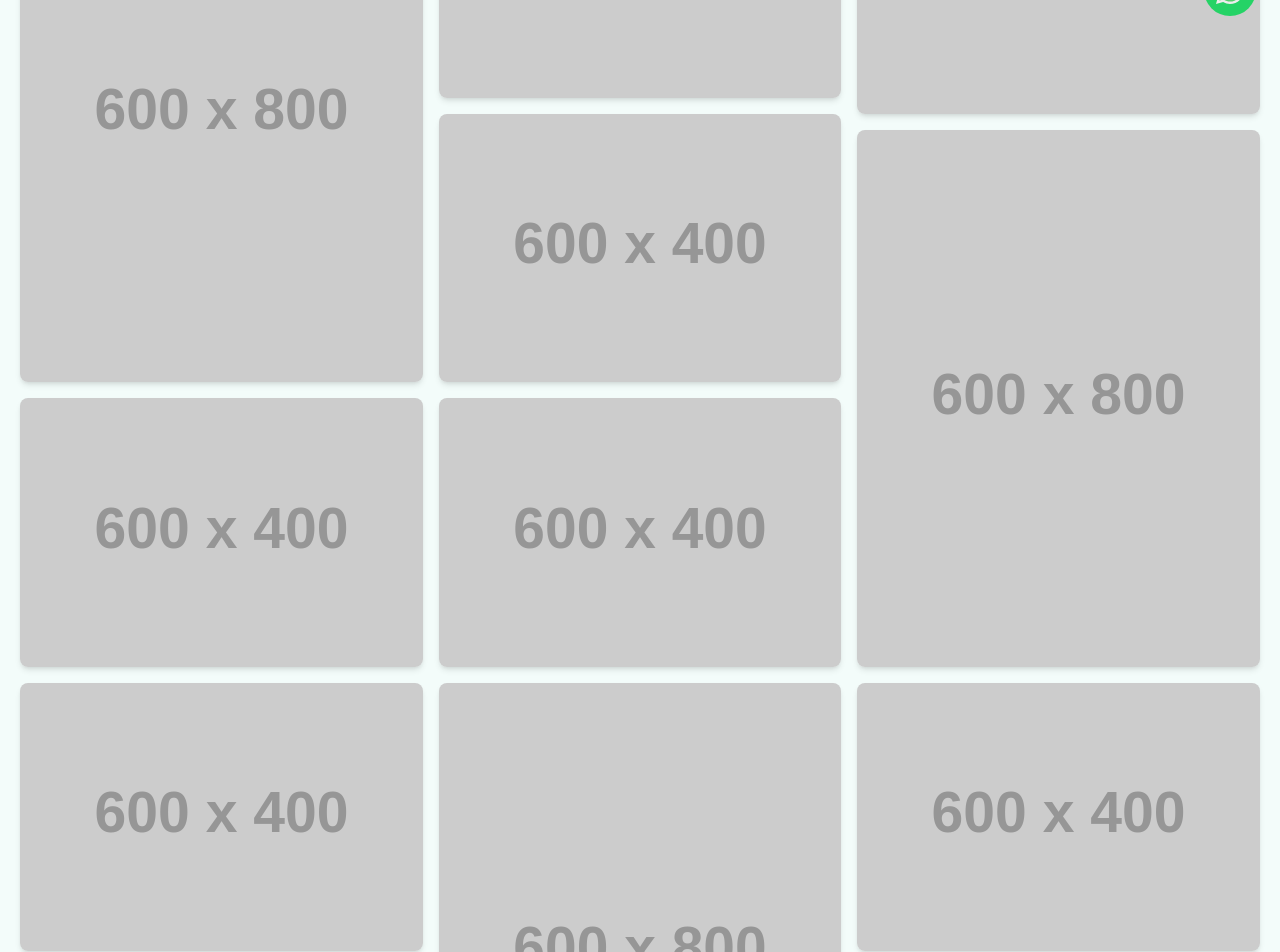
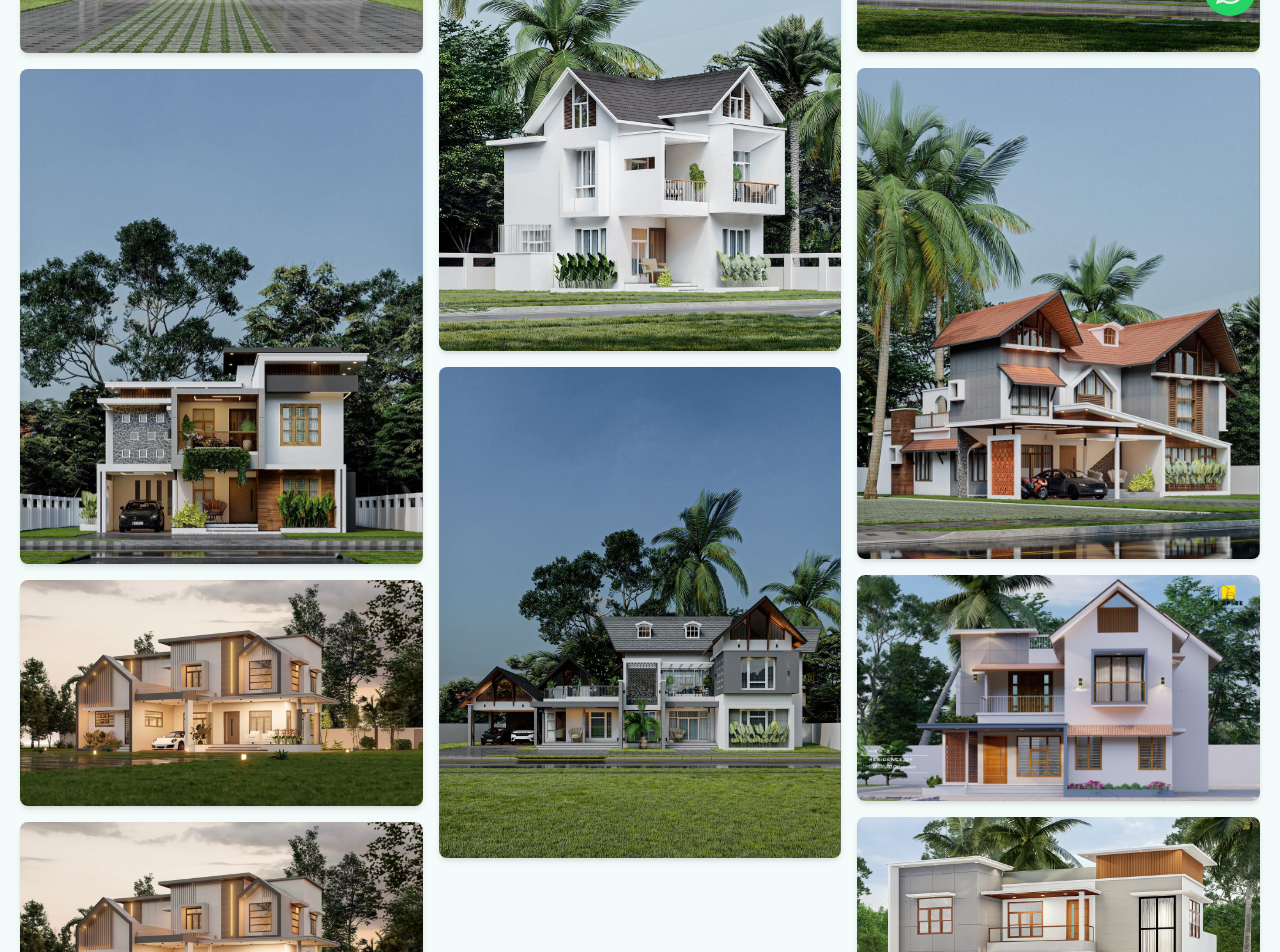
Before and after one commit to lijohny/beonce, a Next.js app: page /gallery in a window 1280 px wide. Shown: the part 760-1712 px from the top of the page. Built offline with nearby package versions, Linux system fonts and the light colour scheme.

Commit message:
feat: update contact page address and replace placeholder images with actual assets in gallery page

```diff
--- a/src/app/contact/page.tsx
+++ b/src/app/contact/page.tsx
@@ -28,7 +28,7 @@ export default function ContactPage({ params }: { params: { slug: string } }) {
                 </div>
                 <div>
                   <h3 className="font-semibold">Our Office</h3>
-                  <p className="text-muted-foreground">Beonce, Kattakada KSRTC Shopping Complex Building, First Floor, 695572</p>
+                  <p className="text-muted-foreground">BeOnce, Kattakada KSRTC Shopping Complex Building, First Floor, 695572</p>
                 </div>
               </div>
               <div className="flex items-start gap-4">
--- a/src/app/gallery/page.tsx
+++ b/src/app/gallery/page.tsx
@@ -8,20 +8,19 @@ export default function GalleryPage({ params }: { params: { slug: string } }) {
   const { ref: galleryRef, inView: galleryInView } = useScrollAnimation<HTMLDivElement>();
 
 const images = [
-  { src: 'https://placehold.co/600x400.png', alt: 'Modern Boxy Home 1', hint: 'modern architecture' },
-  { src: 'https://placehold.co/600x800.png', alt: 'Minimalist Interior 1', hint: 'minimalist interior' },
-  { src: 'https://placehold.co/600x400.png', alt: 'Contemporary Living Room', hint: 'contemporary design' },
-  { src: 'https://placehold.co/600x400.png', alt: 'Modern Kitchen Design', hint: 'modern kitchen' },
-  { src: 'https://placehold.co/600x800.png', alt: 'Courtyard View', hint: 'courtyard garden' },
-  { src: 'https://placehold.co/600x400.png', alt: 'Exterior Facade', hint: 'boxy architecture' },
-  { src: 'https://placehold.co/600x400.png', alt: 'Bedroom with a View', hint: 'modern bedroom' },
-  { src: 'https://placehold.co/600x800.png', alt: 'Open Plan Living', hint: 'open plan' },
-  { src: 'https://placehold.co/600x400.png', alt: 'Staircase detail', hint: 'architectural detail' },
-  { src: 'https://placehold.co/600x400.png', alt: 'Staircase detail', hint: 'architectural detail' },
-  { src: 'https://placehold.co/600x800.png', alt: 'Staircase detail', hint: 'architectural detail' },
-  { src: 'https://placehold.co/600x400.png', alt: 'Staircase detail', hint: 'architectural detail' },
+  { src: '/image/assets/images/home1.jpg', alt: 'Modern Boxy Home 1', hint: 'modern architecture' },
+  { src: '/image/assets/images/home2.jpg', alt: 'Minimalist Interior 1', hint: 'minimalist interior' },
+  { src: '/image/assets/images/home3.jpg', alt: 'Contemporary Living Room', hint: 'contemporary design' },
+  { src: '/image/assets/images/home4.jpg', alt: 'Modern Kitchen Design', hint: 'modern kitchen' },
+  { src: '/image/assets/images/home5.jpg', alt: 'Courtyard View', hint: 'courtyard garden' },
+  { src: '/image/assets/images/home6.jpg', alt: 'Exterior Facade', hint: 'boxy architecture' },
+  { src: '/image/assets/images/home7.jpg', alt: 'Bedroom with a View', hint: 'modern bedroom' },
+  { src: '/image/assets/images/home8.jpg', alt: 'Open Plan Living', hint: 'open plan' },
+  { src: '/image/assets/images/home10.jpg', alt: 'Staircase detail', hint: 'architectural detail' },
+  { src: '/image/assets/images/home11.jpg', alt: 'Staircase detail', hint: 'architectural detail' },
+  { src: '/image/assets/images/home12.jpg', alt: 'Staircase detail', hint: 'architectural detail' },
+  { src: '/image/assets/images/home13.jpg', alt: 'Staircase detail', hint: 'architectural detail' },
 ];
-
   return (
     <div className="bg-background">
       <div className="container mx-auto py-16 md:py-24 px-5">
```
